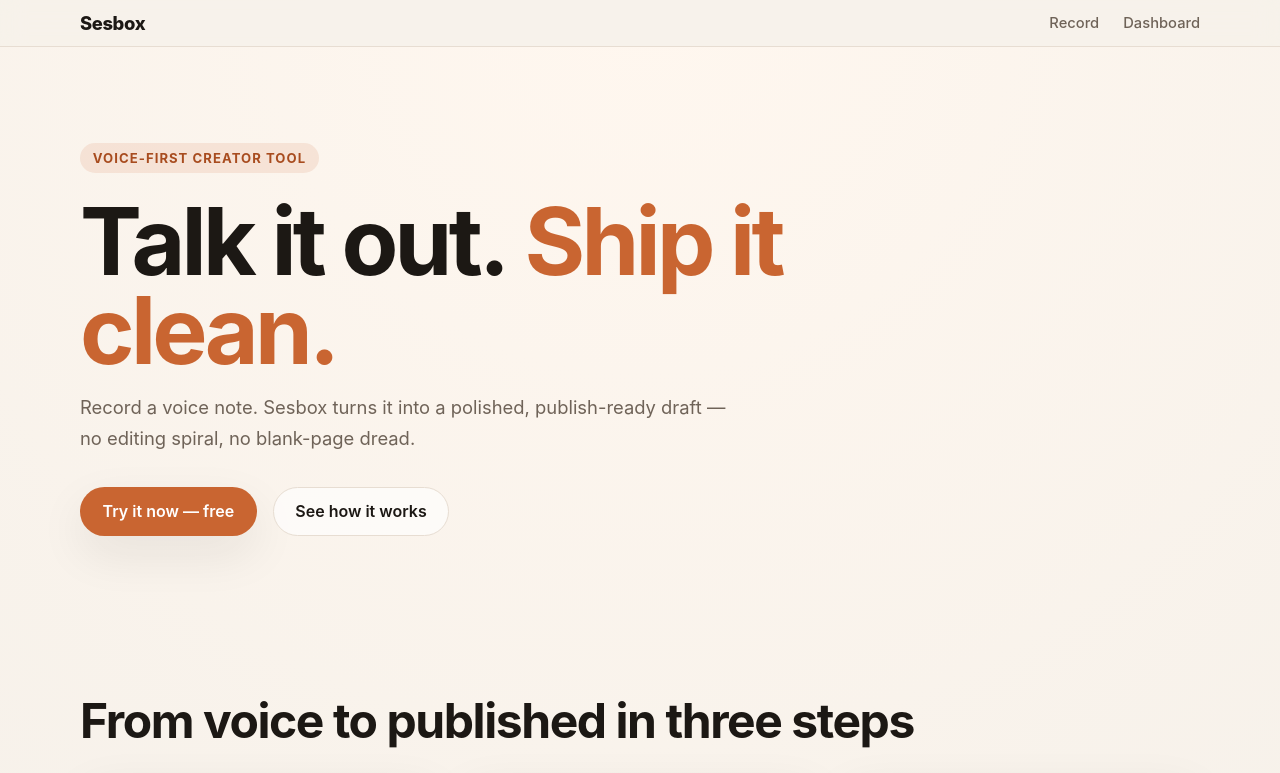
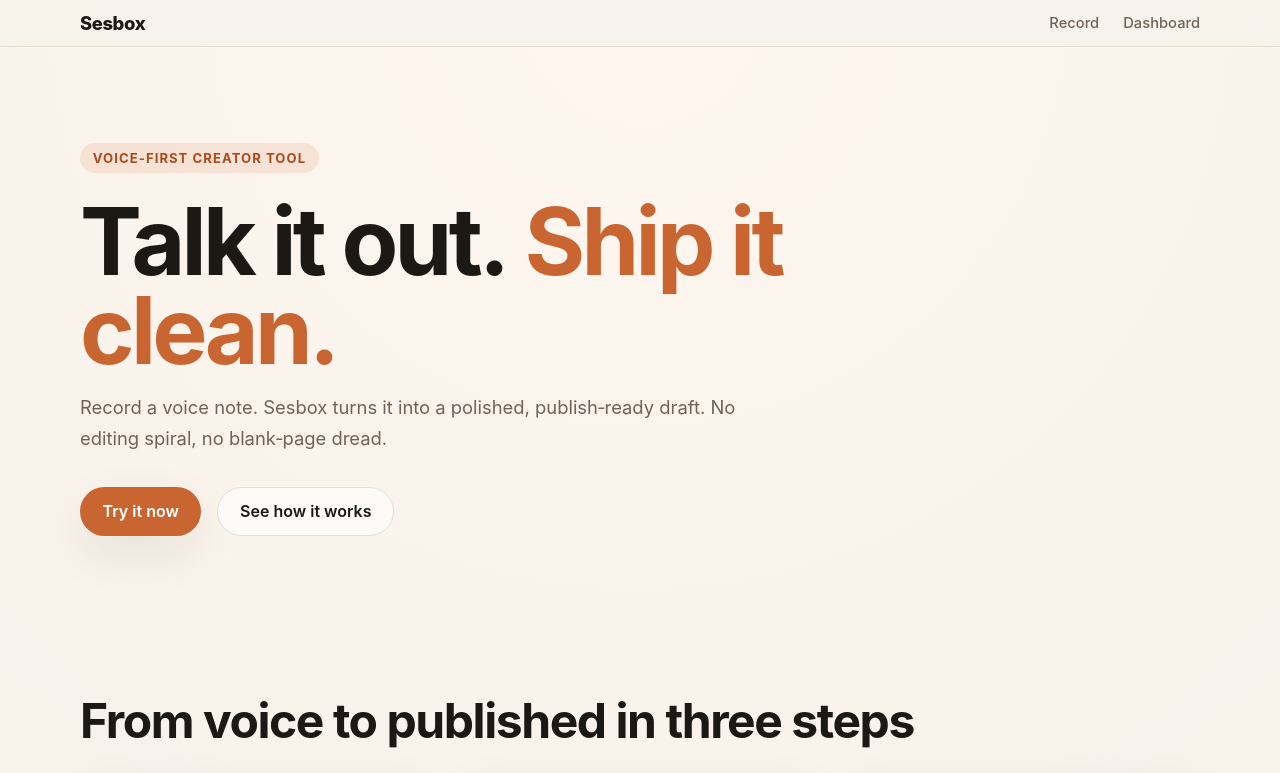
Before and after one commit to ForgeCoreye/sesbox, a Next.js app: page / in a window 1280 px wide. Shown: the top 773 px of the page. Built offline with nearby package versions, Linux system fonts and the light colour scheme.

Commit message:
fix: remove em-dashes from landing page text and button

```diff
--- a/app/page.tsx
+++ b/app/page.tsx
@@ -18,12 +18,12 @@
             <span className="accent">Ship it clean.</span>
           </h1>
           <p className="hero__sub">
-            Record a voice note. Sesbox turns it into a polished, publish-ready
-            draft — no editing spiral, no blank-page dread.
+            Record a voice note. Sesbox turns it into a polished, publish‑ready
+            draft. No editing spiral, no blank‑page dread.
           </p>
           <div className="hero__cta-group">
             <a href="/record" className="btn btn--primary">
-              Try it now — free
+              Try it now
             </a>
             <a href="#how-it-works" className="btn btn--ghost">
               See how it works
```
